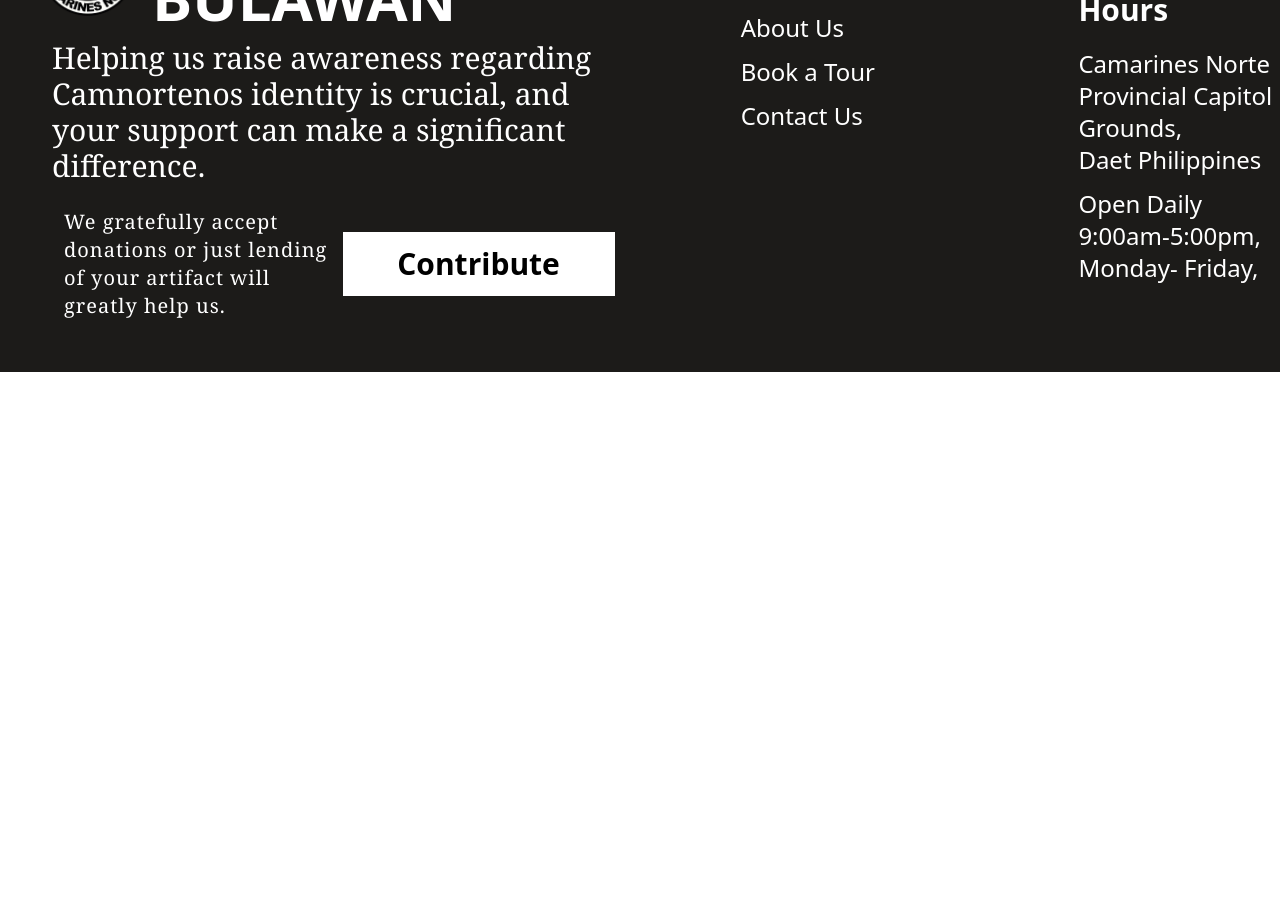
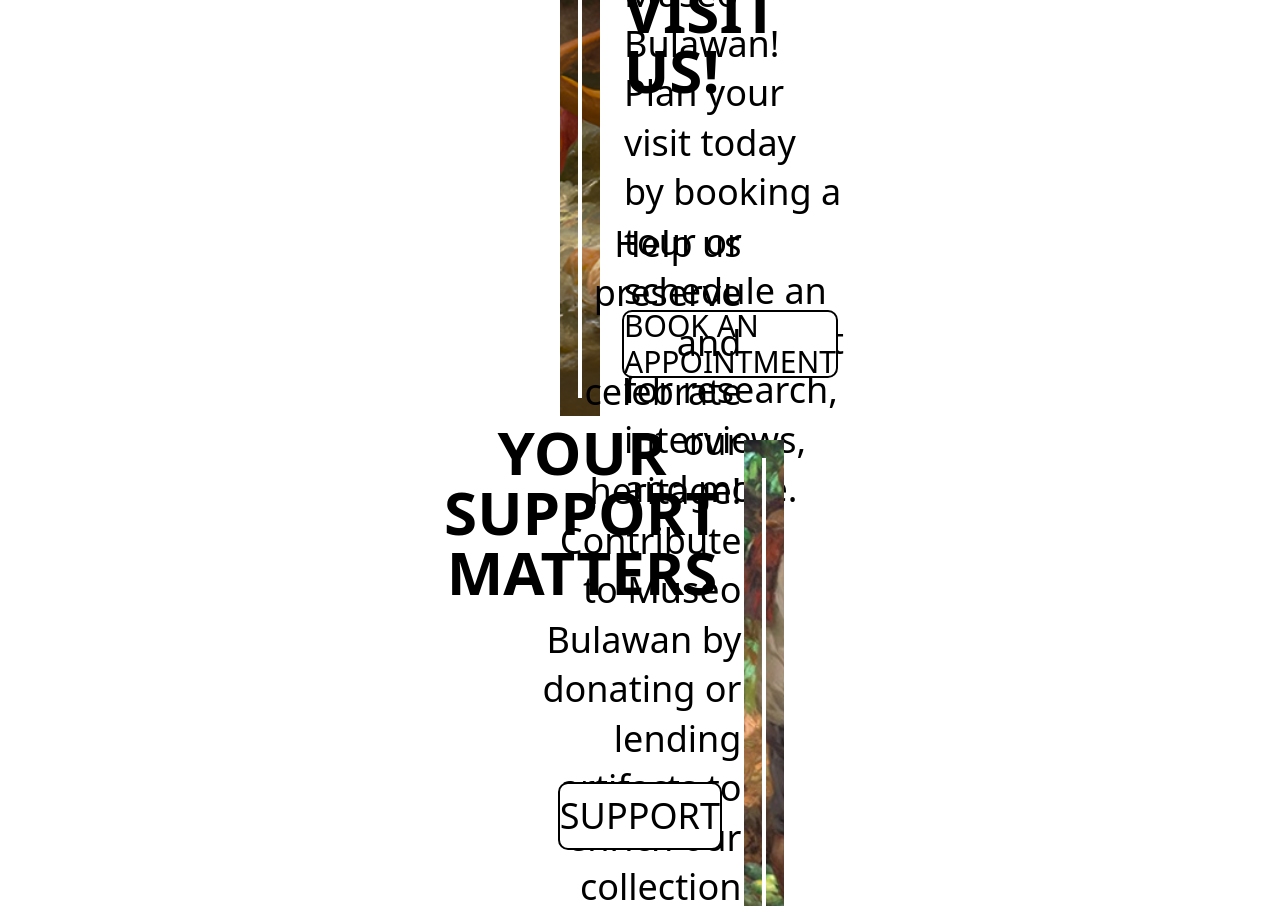
Before and after one commit to k3mosh/Museo-Bulawan-MIS, a React (Vite) app: page / in a window 1280 px wide. Shown: the part 5260-6166 px from the top of the page. Before the commit the page ends 5632 px from the top, so only its background shows below. Built offline with nearby package versions, Linux system fonts and the light colour scheme; a web font is replaced by a local one.

Commit message:
home part 4 init

```diff
--- a/src/pages/landing/Home.jsx
+++ b/src/pages/landing/Home.jsx
@@ -306,6 +306,61 @@ const Home = () => {
               </div>
           </div>
       </div>
+
+      <div className='w-screen h-screen min-h-[79rem]'>
+        <div className='w-full h-full py-12  '>
+          <div className='w-full h-full xl:px-120 px-12'>
+            <div className='w-full h-full flex flex-col'>
+
+              <div className='w-full h-1/2 py-3 px-20 flex flex-col gap-6 xl:flex-row '>
+                  <div className='w-full h-1/2 xl:h-full bg-no-repeat bg-cover bg-center p-5' style={{ backgroundImage: "url('./src/assets/img_1.png')" }}>
+                      <div className='w-full h-full  outline-2 outline-white'></div>
+                  </div>
+                  <div className='w-full h-1/2 xl:h-full xl:flex xl:items-end'>
+                      <div className='w-full h-full xl:h-4/5 flex flex-col gap-2 items-center justify-center xl:flex xl:justify-start xl:items-start'>
+                        <div className='w-full min-h-[6em] flex items-center justify-center xl:h-[10em] xl:justify-start'>
+                          <span className='text-5xl font-bold xl:text-6xl'>VISIT US!</span>
+                        </div>
+                        <div className='w-full min-h-[9em] flex items-center  xl:h-[10em]'>
+                          <span className='text-2xl xl:text-4xl leading-snug'>Explore the treasures of Museo Bulawan! Plan your visit today by booking a tour or schedule an appointment for research, interviews, and more.</span>
+                        </div>
+                        <div className='w-full min-h-[4em] flex items-center justify-center  xl:h-[10em] xl:justify-start'>
+                          <div className='w-78 min-h-10 flex items-center justify-center outline-2 outline-black rounded-lg bg-white xl:h-16 xl:w-90'>
+                              <span className='text-2xl xl:text-3xl'>BOOK AN APPOINTMENT </span>
+                          </div>
+                        </div>
+
+                      </div>
+                  </div>
+              </div>
+
+              <div className='w-full h-1/2 py-3 px-20 flex flex-col gap-6 xl:flex-row'>
+                <div className='w-full h-1/2 xl:h-full xl:order-2 bg-no-repeat bg-cover bg-center p-5' style={{ backgroundImage: "url('./src/assets/img_2.png')" }}>
+                    <div className='w-full h-full  outline-2 outline-white'></div>
+                </div>
+
+                <div className='w-full h-1/2 xl:h-full xl:order-1 '>
+                <div className='w-full h-full xl:h-4/5 flex flex-col gap-2 items-center justify-center xl:flex xl:justify-start xl:items-end'>
+                        <div className='w-full min-h-[6em] flex items-center justify-center xl:h-[10em] xl:justify-end'>
+                          <span className='text-5xl font-bold xl:text-6xl text-center'>YOUR SUPPORT MATTERS</span>
+                        </div>
+                        <div className='w-full min-h-[9em] flex items-center justify-center xl:h-[10em]'>
+                          <span className='text-2xl xl:text-4xl leading-snug xl:text-end'>Help us preserve and celebrate our heritage! Contribute to Museo Bulawan by donating or lending artifacts to enrich our collection and share history with future generations</span>
+                        </div>
+                        <div className='w-full min-h-[4em] flex items-center justify-center  xl:h-[10em] xl:justify-end'>
+                          <div className='w-40 min-h-10 flex items-center justify-center outline-2 outline-black rounded-lg bg-white xl:h-16 xl:w-60'>
+                              <span className='text-2xl xl:text-4xl'>SUPPORT </span>
+                          </div>
+                        </div>
+
+                      </div>
+                </div>
+              </div>
+
+            </div>
+          </div>
+        </div>
+      </div>
     </>
   )
 }
```
Also changed, not shown: src/assets/img_1.png (added), src/assets/img_2.png (added).
